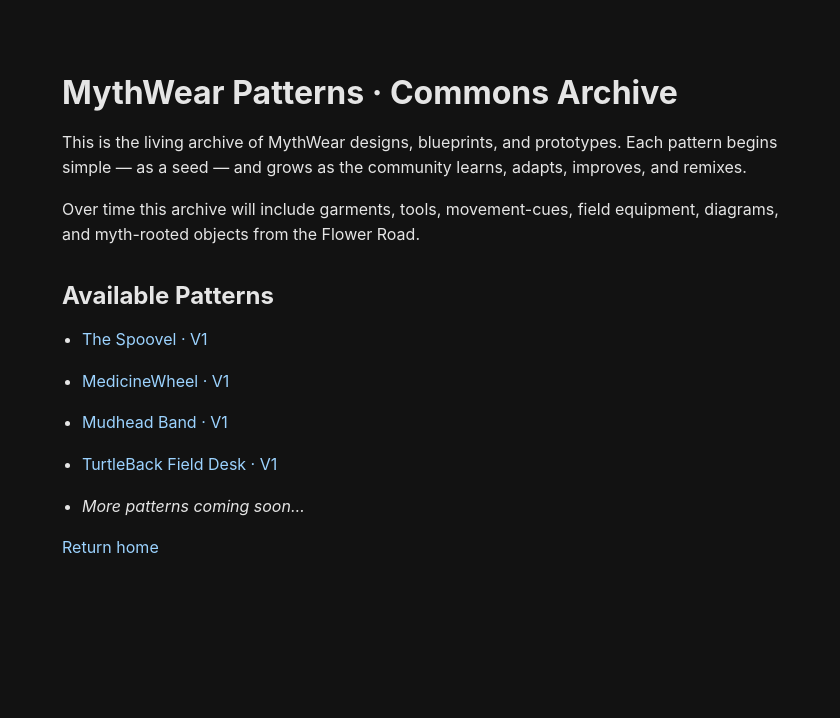
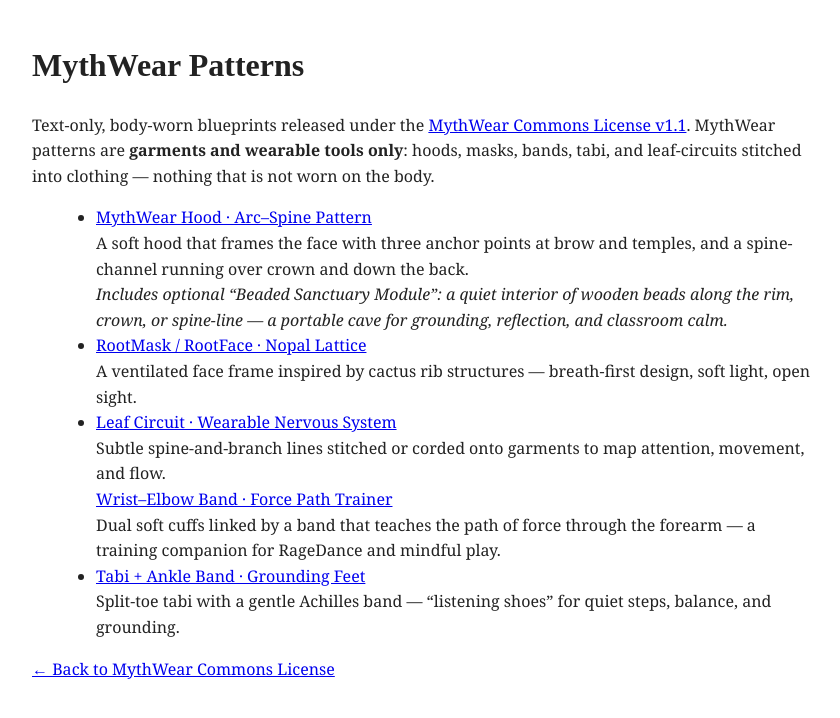
Before and after one commit to Jacobo-DM/mythwear-commons, a plain HTML site: page patterns.html in a window 1280 px wide. Shown: the whole page, without its empty margins (218-1058 px from the left). Drawn offline with Linux system fonts and the light colour scheme.

Commit message:
Update patterns.html

```diff
--- a/patterns.html
+++ b/patterns.html
@@ -1,72 +1,72 @@
 <!DOCTYPE html>
 <html lang="en">
 <head>
-  <meta charset="UTF-8" />
-  <title>MythWear Patterns · Commons Archive</title>
-  <meta name="viewport" content="width=device-width, initial-scale=1" />
-
+  <meta charset="UTF-8">
+  <title>MythWear Patterns · Wearable Archive</title>
+  <meta name="viewport" content="width=device-width, initial-scale=1">
   <style>
     body {
-      font-family: -apple-system, BlinkMacSystemFont, "Segoe UI", Helvetica, Arial, sans-serif;
+      font-family: Georgia, serif;
+      max-width: 780px;
+      margin: 40px auto;
+      padding: 0 20px;
       line-height: 1.6;
-      color: #e5e5e5;
-      background-color: #121212;
-      margin: 0;
-      padding: 0;
+      color: #222;
     }
-    main {
-      max-width: 720px;
-      margin: 0 auto;
-      padding: 40px 20px;
-    }
-    h1, h2, h3 {
-      line-height: 1.3;
-      margin-top: 2rem;
-      margin-bottom: 1rem;
-    }
-    p, li {
-      margin-bottom: 1rem;
-    }
-    a {
-      color: #9cd3ff;
-      text-decoration: none;
-    }
-    a:hover {
-      text-decoration: underline;
-    }
-    ul {
-      padding-left: 20px;
-    }
+    h1 { font-family: "Times New Roman", serif; }
+    ul { margin-left: 1.5em; }
   </style>
 </head>
 
 <body>
-  <main>
-    <h1>MythWear Patterns · Commons Archive</h1>
+  <h1>MythWear Patterns</h1>
 
-    <p>
-      This is the living archive of MythWear designs, blueprints, and prototypes.
-      Each pattern begins simple — as a seed — and grows as the community learns,
-      adapts, improves, and remixes.
-    </p>
+  <p>
+    Text-only, body-worn blueprints released under the
+    <a href="../">MythWear Commons License v1.1</a>.
+    MythWear patterns are <strong>garments and wearable tools only</strong>:
+    hoods, masks, bands, tabi, and leaf-circuits stitched into clothing —
+    nothing that is not worn on the body.
+  </p>
 
-    <p>
-      Over time this archive will include garments, tools, movement-cues,
-      field equipment, diagrams, and myth-rooted objects from the Flower Road.
-    </p>
+  <ul>
 
-    <h2>Available Patterns</h2>
-    <ul>
-      <li><a href="patterns/spoovel.html">The Spoovel · V1</a></li>
-      <li><a href="patterns/medicinewheel.html">MedicineWheel · V1</a></li>
-      <li><a href="patterns/mudhead-band.html">Mudhead Band · V1</a></li>
-      <li><a href="patterns/turtleback.html">TurtleBack Field Desk · V1</a></li>
-      <li><em>More patterns coming soon…</em></li>
-    </ul>
+    <li>
+      <a href="mythwear_hood_pattern.txt">MythWear Hood · Arc–Spine Pattern</a><br>
+      A soft hood that frames the face with three anchor points at brow and temples,
+      and a spine-channel running over crown and down the back.
+      <br><em>Includes optional “Beaded Sanctuary Module”: a quiet interior of wooden beads
+      along the rim, crown, or spine-line — a portable cave for grounding, reflection,
+      and classroom calm.</em>
+    </li>
 
-    <p>
-      <a href="index.html">Return home</a>
-    </p>
-  </main>
+    <li>
+      <a href="rootmask_structure.txt">RootMask / RootFace · Nopal Lattice</a><br>
+      A ventilated face frame inspired by cactus rib structures — breath-first design,
+      soft light, open sight.
+    </li>
+
+    <li>
+      <a href="leaf_circuit_pattern.txt">Leaf Circuit · Wearable Nervous System</a><br>
+      Subtle spine-and-branch lines stitched or corded onto garments to map attention,
+      movement, and flow.
+    </li>
+
+    </li>
+      <a href="wrist_to_elbow_band.txt">Wrist–Elbow Band · Force Path Trainer</a><br>
+      Dual soft cuffs linked by a band that teaches the path of force through the forearm —
+      a training companion for RageDance and mindful play.
+    </li>
+
+    <li>
+      <a href="tabi_and_ankle_band.txt">Tabi + Ankle Band · Grounding Feet</a><br>
+      Split-toe tabi with a gentle Achilles band — “listening shoes” for quiet steps,
+      balance, and grounding.
+    </li>
+
+  </ul>
+
+  <p><a href="../">← Back to MythWear Commons License</a></p>
+
 </body>
 </html>
```
